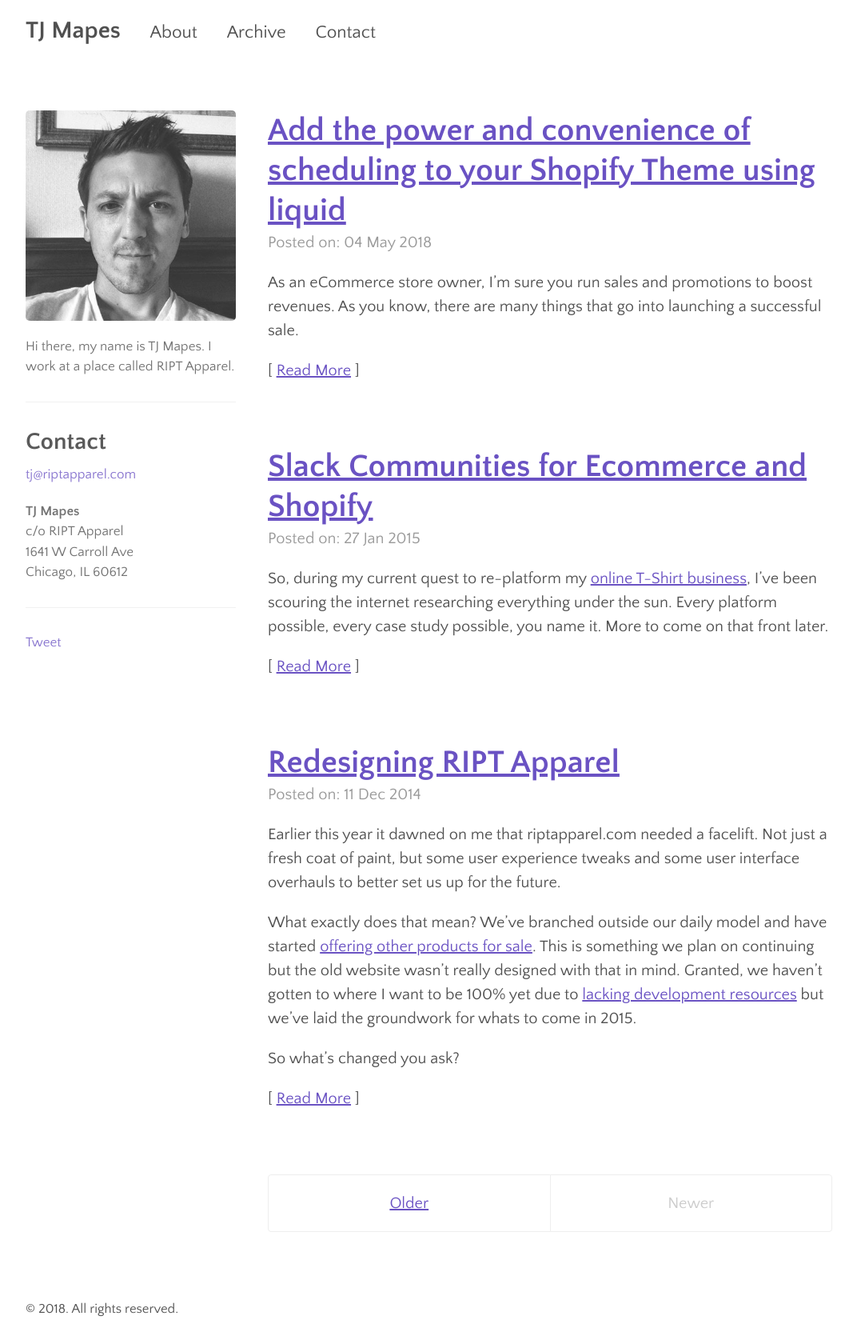
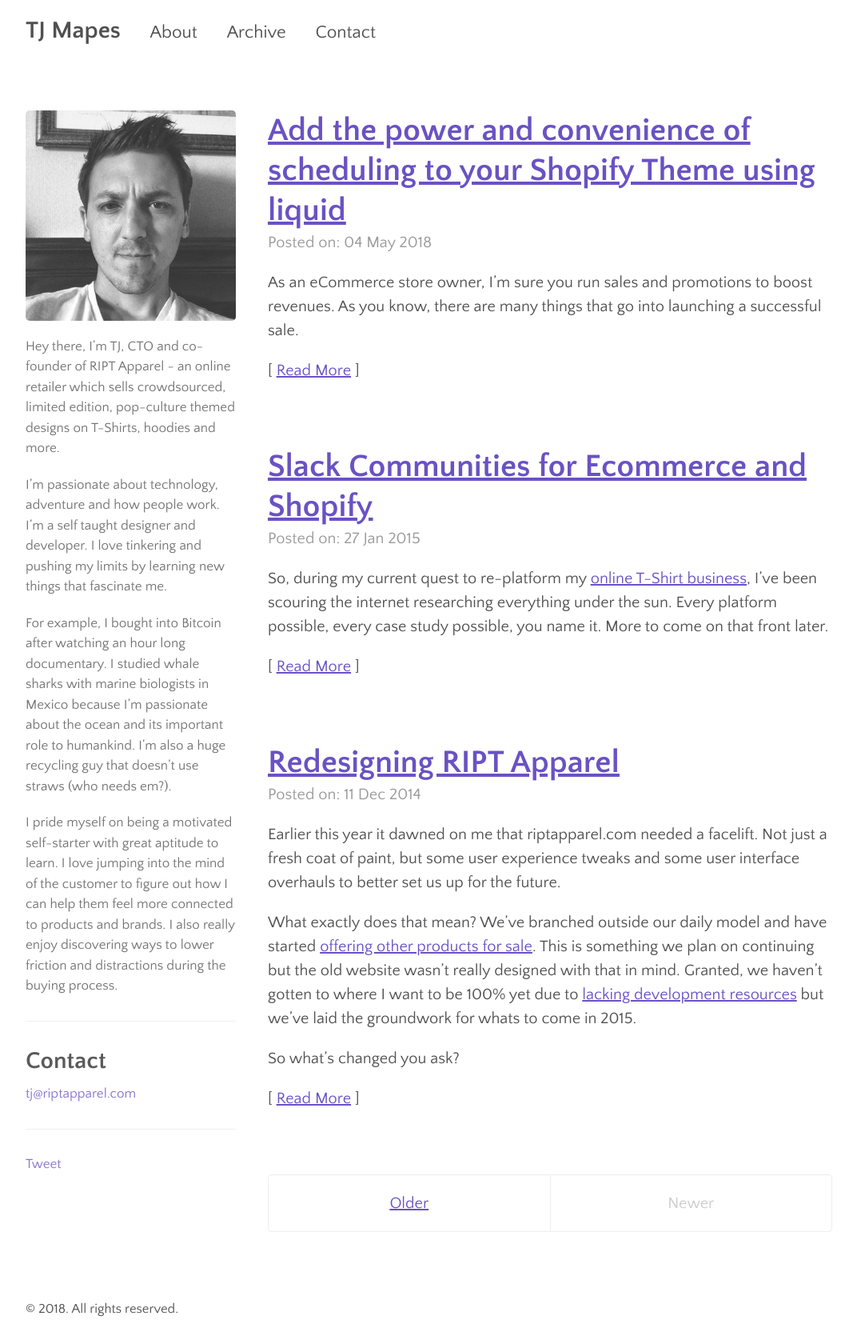
Before and after one commit to tjmapes/tjmapes.github.io, a Jekyll site: the page built from index.html, in a window 1280 px wide. Shown: the whole page at 80% size, without its empty margins (103-1175 px from the left). Built offline with Jekyll 4.4.1, drawn with Linux system fonts in a browser that asks for light colours; the list of posts is cut into pages by our own code; comment, search, counter and statistics services are not loaded.

Commit message:
updated biuo

```diff
--- a/_config.yml
+++ b/_config.yml
@@ -29,5 +29,3 @@ pages_list:
   Contact: "/contact"
 plugins:
 - jekyll-paginate
-markdown: kramdown
-highlighter: rouge
--- a/_includes/about_mini.html
+++ b/_includes/about_mini.html
@@ -1,12 +1,15 @@
 <img src="/static/imgs/tj.jpg" class="avatar">
-<p>Hi there, my name is TJ Mapes.  I work at a place called RIPT Apparel.</p>
+<p>Hey there, I’m TJ, CTO and co-founder of RIPT Apparel - an online retailer which sells crowdsourced, limited edition, pop-culture themed designs on T-Shirts, hoodies and more.</p>
+
+<p>I’m passionate about technology, adventure and how people work. I’m a self taught designer and developer. I love tinkering and pushing my limits by learning new things that fascinate me.</p>
+
+<p>For example, I bought into Bitcoin after watching an hour long documentary. I studied whale sharks with marine biologists in Mexico because I’m passionate about the ocean and its important role to humankind. I’m also a huge recycling guy that doesn’t use straws (who needs em?).</p>
+
+<p>I pride myself on being a motivated self-starter with great aptitude to learn. I love jumping into the mind of the customer to figure out how I can help them feel more connected to products and brands. I also really enjoy discovering ways to lower friction and distractions during the buying process.</p>
 <hr>
 <h3>Contact</h3>
 <p><a href="mailto:tj@riptapparel.com?subject=Hey, TJ!" title="Tell me what's on your mind.">tj@riptapparel.com</a></p>
 
-<b>TJ Mapes</b> <br>c/o RIPT Apparel
-<br>1641 W Carroll Ave
-<br>Chicago, IL 60612
 <hr>
 <a href="https://twitter.com/share" class="twitter-share-button" data-via="tjmapes">Tweet</a>
 <script>!function(d,s,id){var js,fjs=d.getElementsByTagName(s)[0],p=/^http:/.test(d.location)?'http':'https';if(!d.getElementById(id)){js=d.createElement(s);js.id=id;js.src=p+'://platform.twitter.com/widgets.js';fjs.parentNode.insertBefore(js,fjs);}}(document, 'script', 'twitter-wjs');
```
